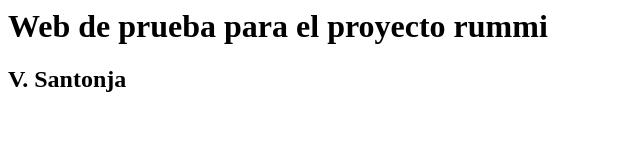
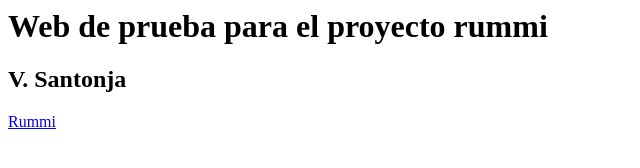
Before and after one commit to vsantonja/Rummi, a plain HTML site: page index.html in a window 1280 px wide. Shown: the full height of the page, 0-640 px from the left. Drawn offline with Linux system fonts and the light colour scheme.

Commit message:
Update index.html

```diff
--- a/index.html
+++ b/index.html
@@ -1,2 +1,3 @@
 <h1> Web de prueba para el proyecto rummi </h1>
 <h2> V. Santonja </h2>
+<a href=http://rummi.html>Rummi</a>
```
